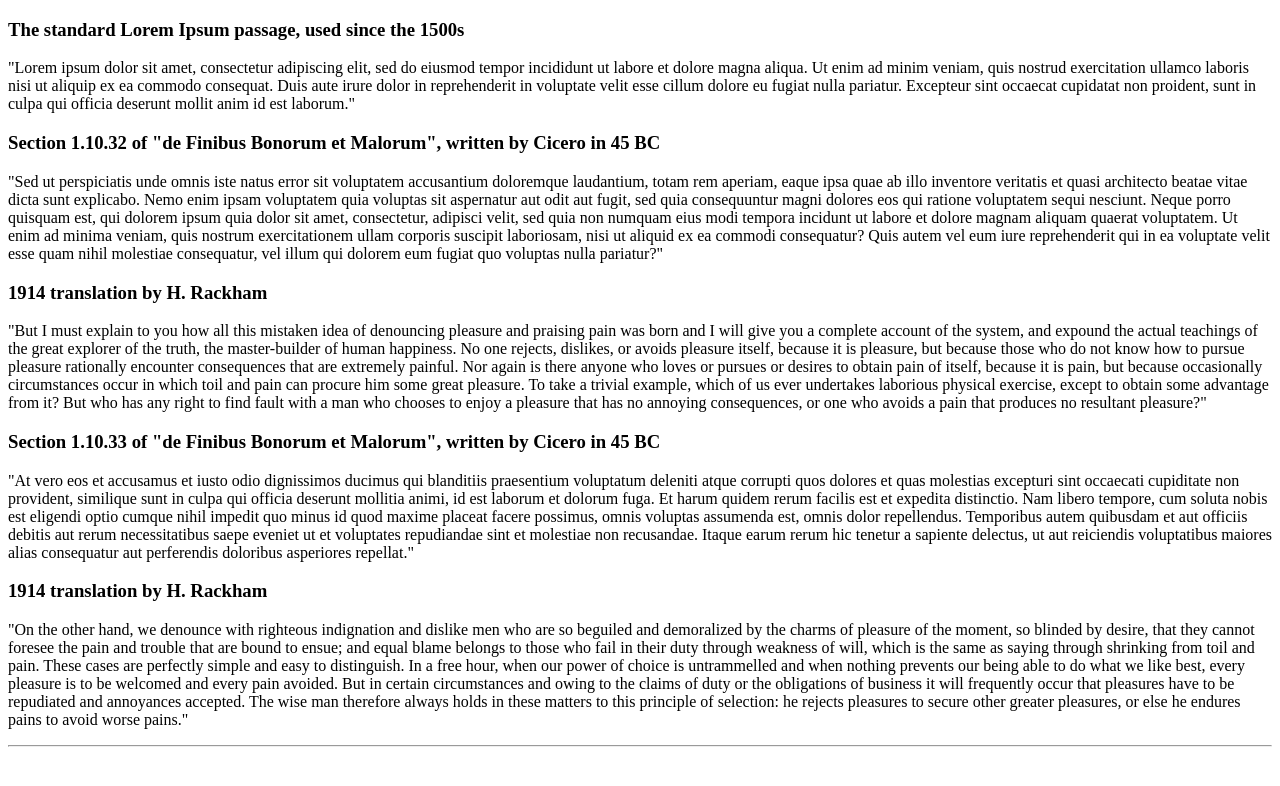
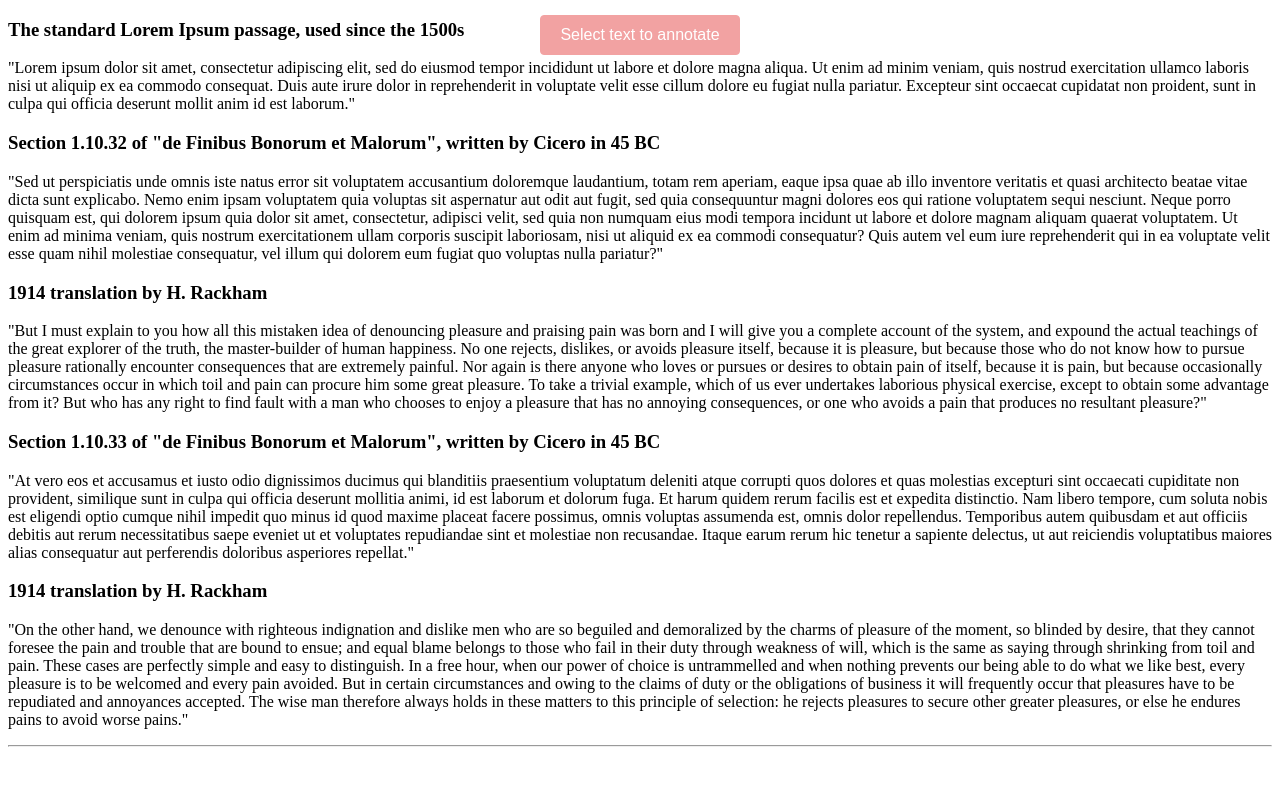
Before and after one commit to muodov/labs-annotations, a website built with webpack: page index.html in a window 1280 px wide. Built offline with nearby package versions, Linux system fonts and the light colour scheme; files whose address does not match are found by name.

Commit message:
visual changes

```diff
--- a/client/app.js
+++ b/client/app.js
@@ -6,6 +6,7 @@ import {fetchAnnotations} from './apiclient.js';
 function initAnnotations() {
     let panel = getPanel();
     fetchAnnotations().then(() => {
+        hideAddButton();
         document.addEventListener('selectionchange', e => {
             let selection = document.getSelection();
             if (selection.rangeCount === 0) {
--- a/client/button.js
+++ b/client/button.js
@@ -11,7 +11,7 @@ export function getAddButton() {
             styles['is-primary'],
             styles['add-annotation-button']
         );
-        but.textContent = 'Add annotation';
+        but.textContent = '';
         but.addEventListener('click', e => {
             e.stopPropagation();
             let selection = document.getSelection();
@@ -32,11 +32,15 @@ export function getAddButton() {
 export function hideAddButton() {
     console.log('hiding button');
     let buttonEl = getAddButton();
-    buttonEl.classList.add(styles['hidden']);
+    // buttonEl.classList.add(styles['hidden']);
+    buttonEl.disabled = true;
+    buttonEl.textContent = 'Select text to annotate';
 }
 
 export function showAddButton() {
     console.log('showing button');
     let buttonEl = getAddButton();
-    buttonEl.classList.remove(styles['hidden']);
+    // buttonEl.classList.remove(styles['hidden']);
+    buttonEl.disabled = false;
+    buttonEl.textContent = 'Add annotation';
 }
--- a/client/styles.scss
+++ b/client/styles.scss
@@ -82,8 +82,10 @@ $primary: $surfly-red;
 
 .add-annotation-button {
     position: fixed;
-    right: 15px;
-    bottom: 15px;
+    left: 50%;
+    top: 15px;
+    margin-left: -100px;
+    width: 200px;
 
     &.hidden {
         display: none;
```
Also changed, not shown: build/app.js, 1 other file.
